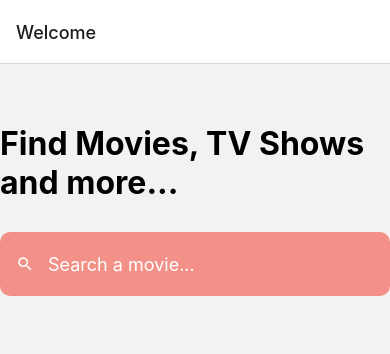
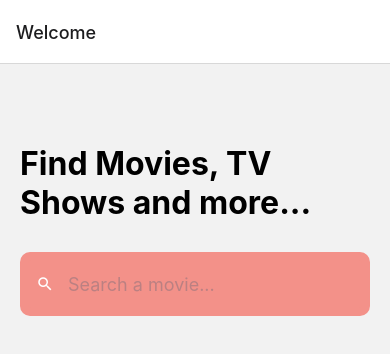
Before and after one commit to milimyname/mili-search-movie-app, a React Native app: screen /SearchScreen in a window 390 px wide. Shown: the top 354 px of the page. Built offline with nearby package versions, Linux system fonts and the light colour scheme; no server answers.

Commit message:
Finished Search Screen

```diff
--- a/app/screens/SearchScreen.js
+++ b/app/screens/SearchScreen.js
@@ -1,34 +1,44 @@
 import React, { useEffect, useState } from "react";
+import { useDispatch, useSelector } from "react-redux";
 import {
   StyleSheet,
   Text,
   View,
   TouchableOpacity,
   SafeAreaView,
+  Image,
 } from "react-native";
 import { SearchBar } from "react-native-elements";
-
+import { addTitle, addMovies } from "../state/movieSlice";
 
 /*
  * The Search screen is for search a movie by title and display them.
  */
 
 const SearchScreen = ({ navigation }) => {
-  // Just check how to fetch a data from the API
+  // Title and Movies will be called from the Redux store
+  const title = useSelector((state) => state.movie.title);
+  const movies = useSelector((state) => state.movie.movies);
+  const dispatch = useDispatch();
+  // Check if there's a movie in API and save it in the redux store
   useEffect(async () => {
     const res = await fetch(
-      `http://www.omdbapi.com/?apikey=a2a1ab79&t=harry-potter`
+      `http://www.omdbapi.com/?apikey=a2a1ab79&t=${title
+        .toLowerCase()
+        .replace(" ", "-")}`
     );
     const data = await res.json();
-    SetMovie(data);
-    console.log(movie["Actors"]);
-  }, []);
+    if (data["Error"]) return;
+    dispatch(addMovies(data));
+  }, [title]);
+
   return (
     <SafeAreaView style={styles.container}>
       <View>
         <Text style={styles.primaryHeading}>
           Find Movies, TV Shows and more...
         </Text>
+        {/* Customized the Searchbar */}
         <SearchBar
           containerStyle={{
             backgroundColor: "#F39189",
@@ -41,28 +51,110 @@ const SearchScreen = ({ navigation }) => {
           }}
           searchIcon={{ color: "#ffffff" }}
           clearIcon={{ color: "#ffffff" }}
-          inputStyle={{ backgroundColor: "#F39189" }}
+          inputStyle={{ backgroundColor: "#F39189", color: "#fff" }}
           placeholder="Search a movie..."
-          placeholderTextColor="#ffffff"
-          // onChangeText={()=> }
+          placeholderTextColor="#BB8082"
+          onChangeText={(e) => dispatch(addTitle(e))}
+          value={title}
         />
       </View>
-      {/* <Text>{movie["Actors"]}</Text> */}
+      {movies.length > 0 && (
+        <View style={styles.movie}>
+          <Image
+            style={styles.poster}
+            source={{
+              uri: `${movies[0]["Poster"]}`,
+            }}
+          />
+          <View style={styles.movieInfo}>
+            <Text style={styles.secondaryHeading}>{movies[0]["Title"]}</Text>
+            <Text style={styles.released}>{movies[0]["Released"]}</Text>
+            <Text style={styles.ratings}>
+              {movies[0]["Ratings"].map(
+                (rating) =>
+                  `${
+                    rating["Source"] === "Internet Movie Database"
+                      ? "IMDb"
+                      : "RT"
+                  }: ${rating["Value"]}  `
+              )}
+            </Text>
+            <Text style={styles.genre}>Genre: {movies[0]["Genre"]}</Text>
+            <Text style={styles.actors}>Actors: {movies[0]["Actors"]}</Text>
+            <TouchableOpacity
+              onPress={() =>
+                navigation.navigate("Movie", {
+                  name: `${movies["Title"]}`,
+                })
+              }
+              style={styles.btnLearnMore}
+            >
+              <Text style={styles.textLearnMore}>Learn More</Text>
+            </TouchableOpacity>
+          </View>
+        </View>
+      )}
     </SafeAreaView>
   );
 };
 
 const styles = StyleSheet.create({
   container: {
-    flex: 1,
-    alignItems: "center",
-    marginTop: 60,
+    display: "flex",
+    marginHorizontal: 20,
+    marginTop: 80,
+    // overflow: "hidden",
   },
   primaryHeading: {
     fontSize: 32,
     fontWeight: "700",
     marginBottom: 30,
   },
+  movie: {
+    display: "flex",
+    flexDirection: "row",
+    marginTop: 20,
+    paddingHorizontal: 0,
+  },
+  poster: {
+    height: 200,
+    width: 150,
+    borderRadius: 10,
+    marginRight: 20,
+  },
+  movieInfo: {
+    width: "60%",
+    display: "flex",
+    justifyContent: "space-between",
+  },
+  secondaryHeading: {
+    fontSize: 20,
+    fontWeight: "700",
+    width: "80%",
+    marginBottom: 10,
+  },
+  released: { marginBottom: 5 },
+  ratings: {
+    fontWeight: "600",
+    marginBottom: 5,
+  },
+  genre: {
+    marginBottom: 5,
+  },
+  btnLearnMore: {
+    // flex: 1,
+    backgroundColor: "#F39189",
+    borderRadius: 10,
+    alignSelf: "flex-end",
+    marginTop: "auto",
+    marginRight: "10%",
+    paddingVertical: 10,
+    paddingHorizontal: 20,
+  },
+  textLearnMore: {
+    color: "#ffffff",
+    fontWeight: "600",
+  },
 });
 
 export default SearchScreen;
--- a/app/state/movieSlice.js
+++ b/app/state/movieSlice.js
@@ -1,19 +1,23 @@
 import { createSlice } from "@reduxjs/toolkit";
 
 const initialState = {
-  movieTitle: "",
+  title: "",
+  movies: [],
 };
 
 export const movieSlice = createSlice({
-  name: "movieSlice",
+  name: "movie",
   initialState,
   reducers: {
-    addMovieTitle: (state, action) => {
-      state.movieTitle = action.payload.title;
+    addTitle: (state, action) => {
+      state.title = action.payload;
+    },
+    addMovies: (state, action) => {
+      state.movies = [action.payload];
     },
   },
 });
 
-export const { addMovieTitle } = movieSlice.actions;
+export const { addTitle, addMovies } = movieSlice.actions;
 
 export default movieSlice.reducer;
```
